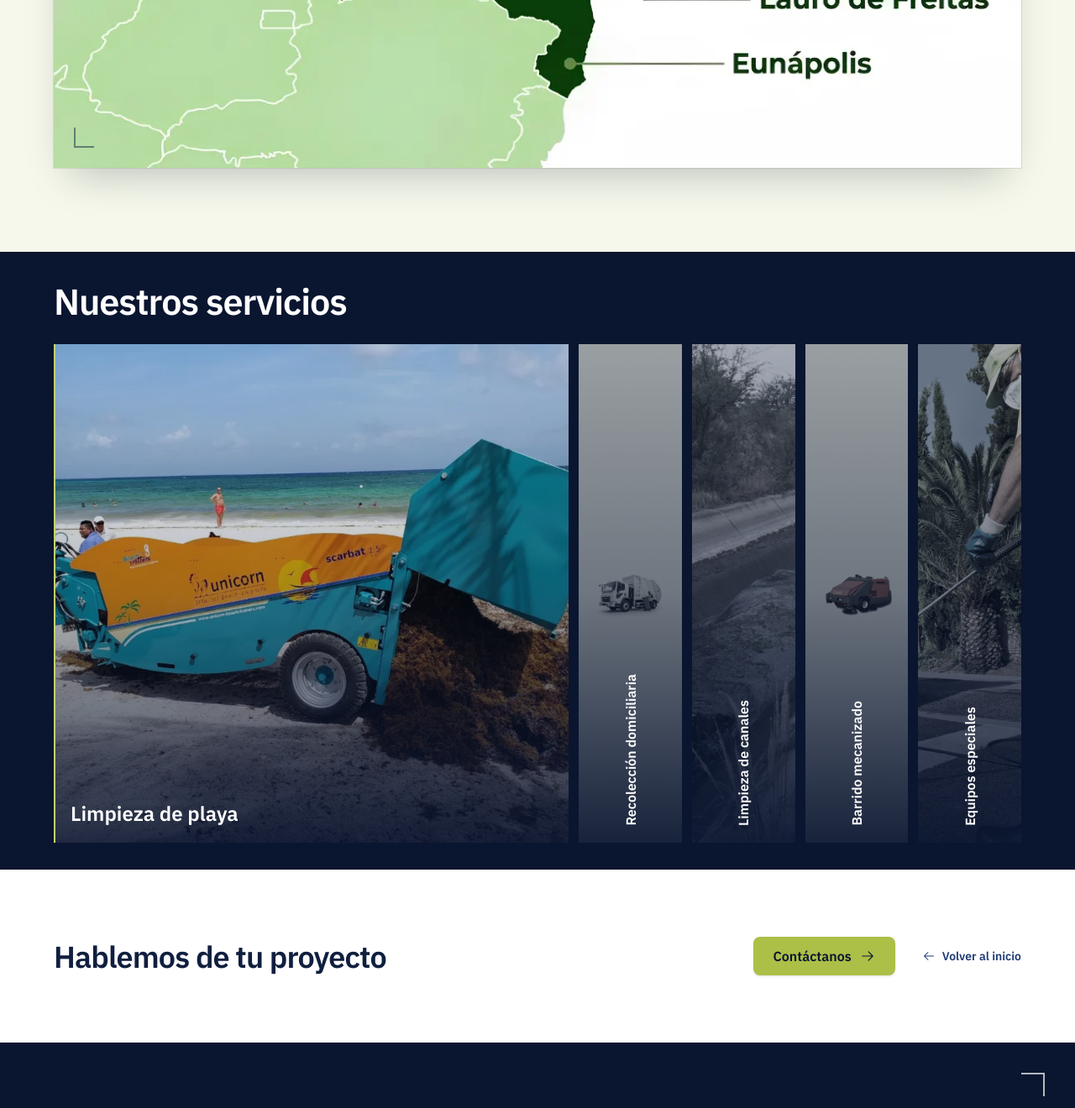
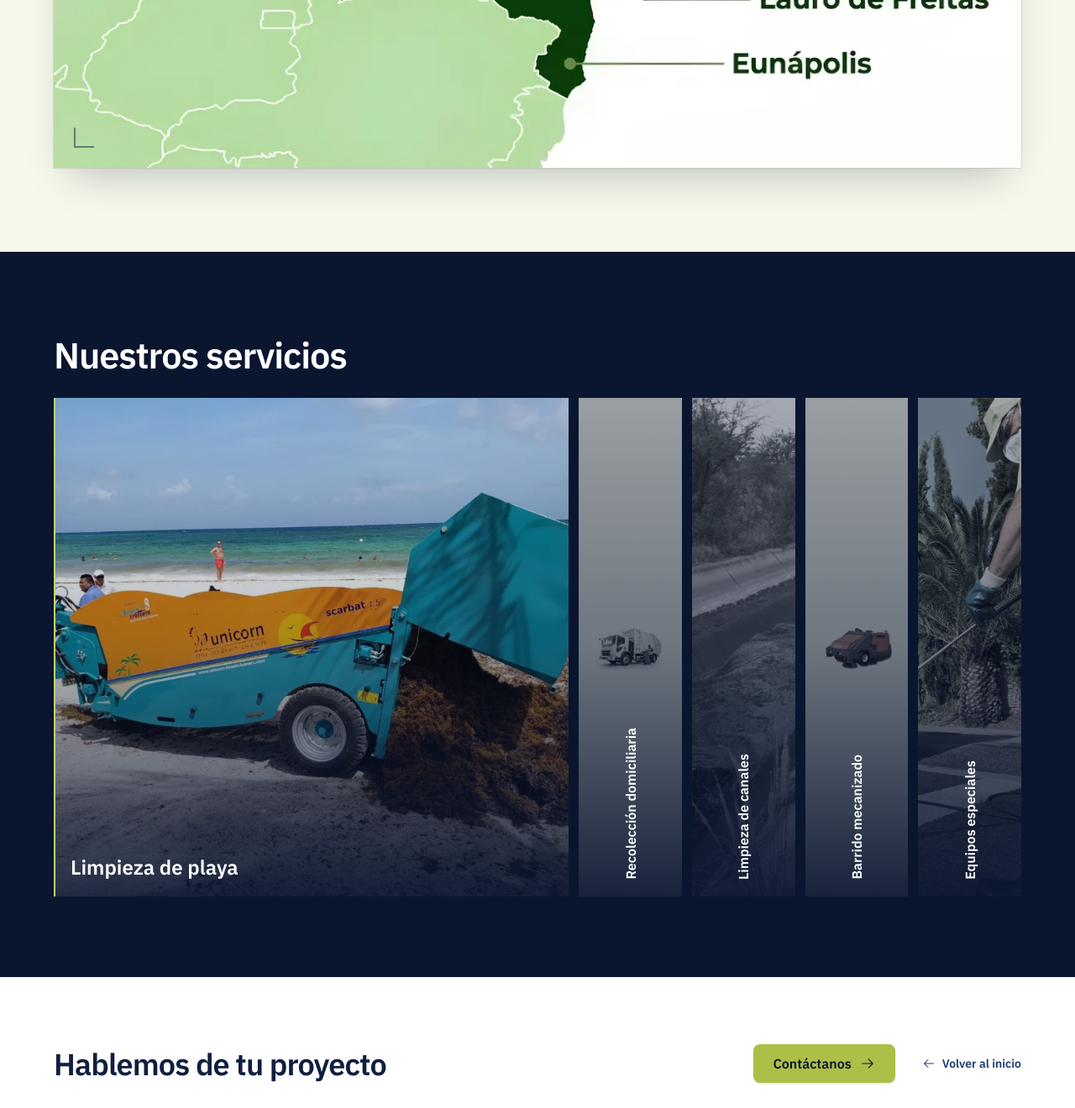
Before and after one commit to jhefferson-guerrero/cbs-web, a React (Vite) app: page /limp-city in a window 1280 px wide. Shown: the part 2228-3548 px from the top of the page at 84% size. Built offline with nearby package versions, Linux system fonts and the light colour scheme.

Commit message:
Limp City: espacio de respiro arriba y abajo en Nuestros servicios

```diff
--- a/src/components/limpcity/LimpCityServices.tsx
+++ b/src/components/limpcity/LimpCityServices.tsx
@@ -14,6 +14,8 @@ export function LimpCityServices() {
 
   return (
     <section className="bg-navy-950">
+      {/* Espacio de respiro arriba y abajo, fuera del bloque de una vista. */}
+      <div aria-hidden="true" className="hidden lg:block lg:h-[clamp(2rem,8vh,6rem)]" />
       <div className="mx-auto flex w-full max-w-[1400px] flex-col px-6 py-16 lg:h-[calc(100svh-var(--nav-h))] lg:min-h-[440px] lg:px-10 lg:py-[clamp(1.25rem,4vh,3.5rem)] xl:px-16 2xl:max-w-[1700px] 2xl:px-14">
         <motion.h2
           initial={reduceMotion ? false : { opacity: 0, y: 24 }}
@@ -105,6 +107,7 @@ export function LimpCityServices() {
           })}
         </ul>
       </div>
+      <div aria-hidden="true" className="hidden lg:block lg:h-[clamp(2rem,8vh,6rem)]" />
     </section>
   )
 }
```
